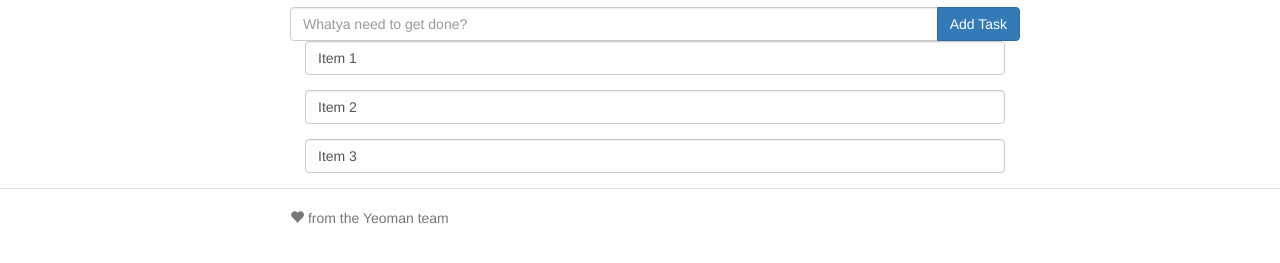
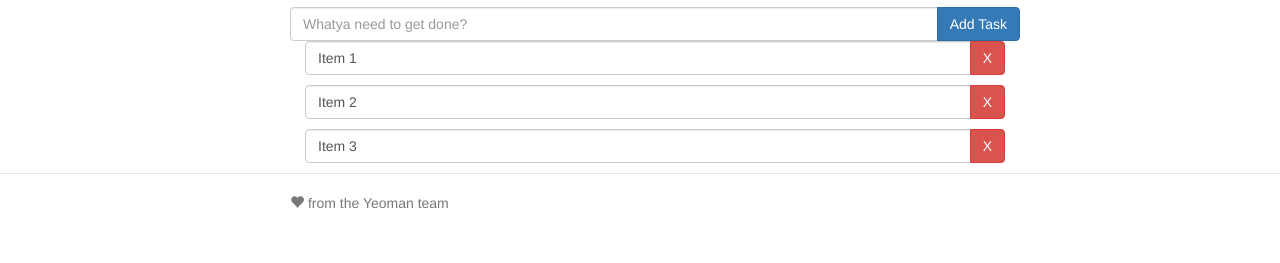
Before and after one commit to CharlesMilam/yoTut, a website: page app/index.html in a window 1280 px wide. Shown: the part 159-422 px from the top of the page. Drawn offline with nearby package versions, Linux system fonts and the light colour scheme; some packages are replaced by stand-ins of ours; files that its build step writes are made by us from their sources.

Commit message:
Add button to each list item to remove that task.

```diff
--- a/app/views/main.html
+++ b/app/views/main.html
@@ -12,7 +12,11 @@
     </div>
   </form>
   <!-- Todos list -->
-  <p class="form-group" ng-repeat="todo in todos">
+  <p class="input-group" ng-repeat="todo in todos">
     <input type="text" name="todo" ng-model="todo" class="form-control">
+    <span class="input-group-btn">
+      <button class="btn btn-danger" ng-click="removeTodo($index)" aria-label="Remove todo">X</button>
+    </span>
+
   </p>
 </div>
```
